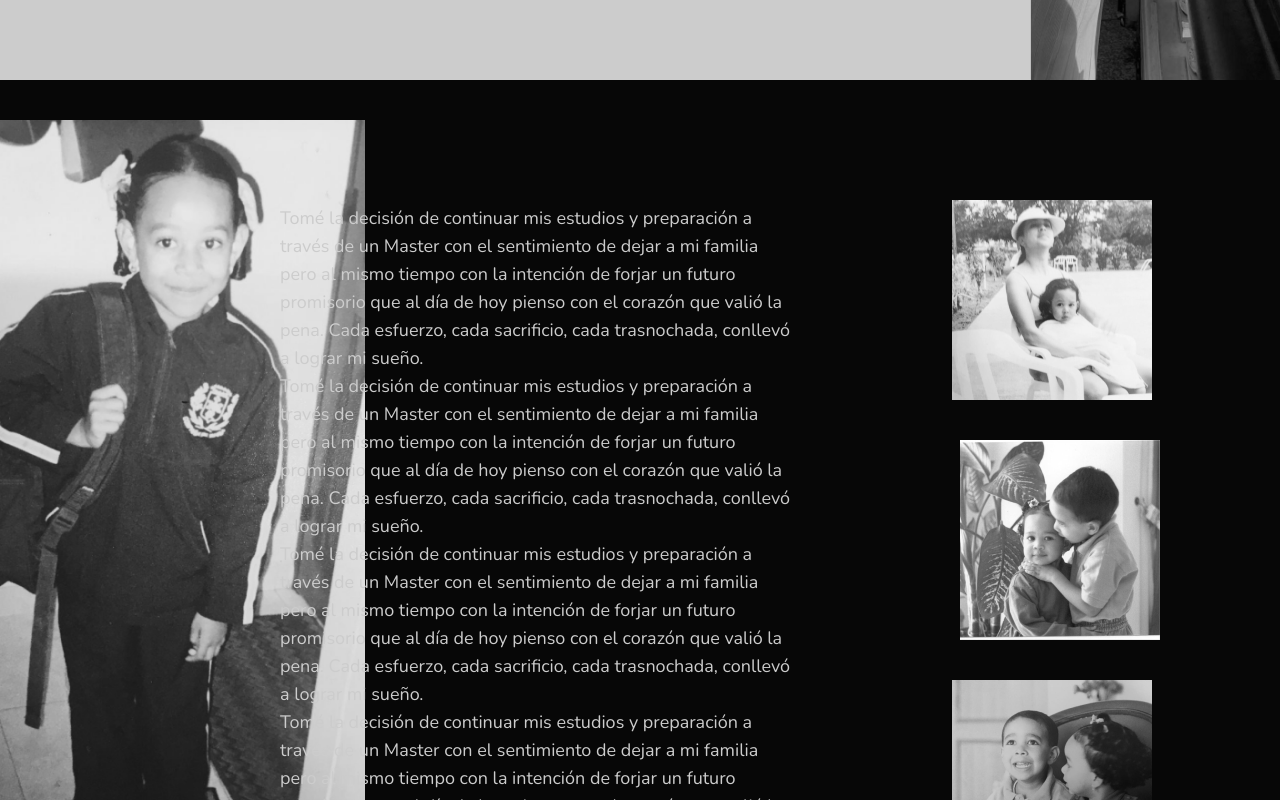
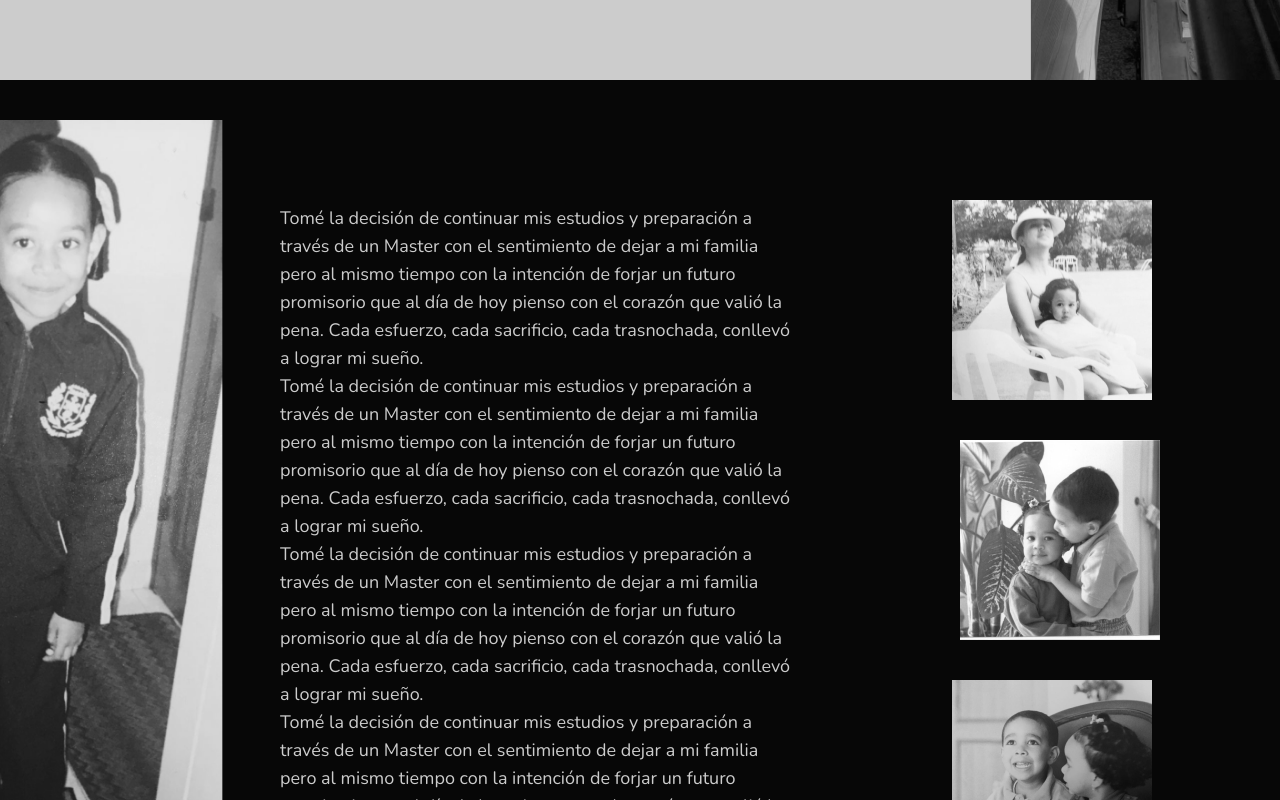
Before and after one commit to NicoAmont/mmdc-grado, a Next.js app: page /mihistoria in a window 1280 px wide. Shown: the part 720-1520 px from the top of the page. Built offline with nearby package versions, Linux system fonts and the light colour scheme; a web font is replaced by a local one.

Commit message:
adding last fixes

```diff
--- a/pages/mihistoria.js
+++ b/pages/mihistoria.js
@@ -64,9 +64,11 @@ export default function Home() {
           {/**segundo banner **/}
           <div className='w-auto h-auto  bg-bgr flex justify-center mb-10'>
             <div className='mt-10 max-w-7xl minH md:maxH w-screen flex  flex-col justify-center items-center'>
-              <div className='w-11/12 h-auto md:h-screen flex flex-col md:flex-row justify-center items-center align-middle '>
+              <div className='w-11/12 h-auto md:h-screen flex flex-col md:flex-row justify-center items-center align-middle relative '>
 
-                  <img className='absolute md:w-auto md:h-screen grayscale md:maxH md:mr-10  md:flex left-0 w-1/2 opacity-30 md:opacity-100'  src="/mih_banner2izq.png" />
+              <div className='overflow-hidden w-full h-auto top-0 left-1/3 transform -translate-x-1/2 hidden md:flex absolute'>
+                    <img className='h-screen grayscale maxH mr-10'  src="/mih_banner2izq.png" />
+                </div>
                 <div className='h-auto z-10 hover:filter-none flex flex-col w-auto filter-none md:mr-40 md:ml-40'>
                   <div className='w-full h-full  hover:filter-none mt-10'>
                     <p className=' hover:filter-none max-w-lg top-0  font-body md:text-lg text-bgr2 font-extralight t z-10 filter-none '>Tomé la decisión de continuar mis estudios y preparación a través de un Master con el sentimiento de dejar a mi familia pero al mismo tiempo con la intención de forjar un futuro promisorio que al día de hoy pienso con el corazón que valió la pena. Cada esfuerzo, cada sacrificio, cada trasnochada, conllevó a lograr mi sueño.</p>
```
